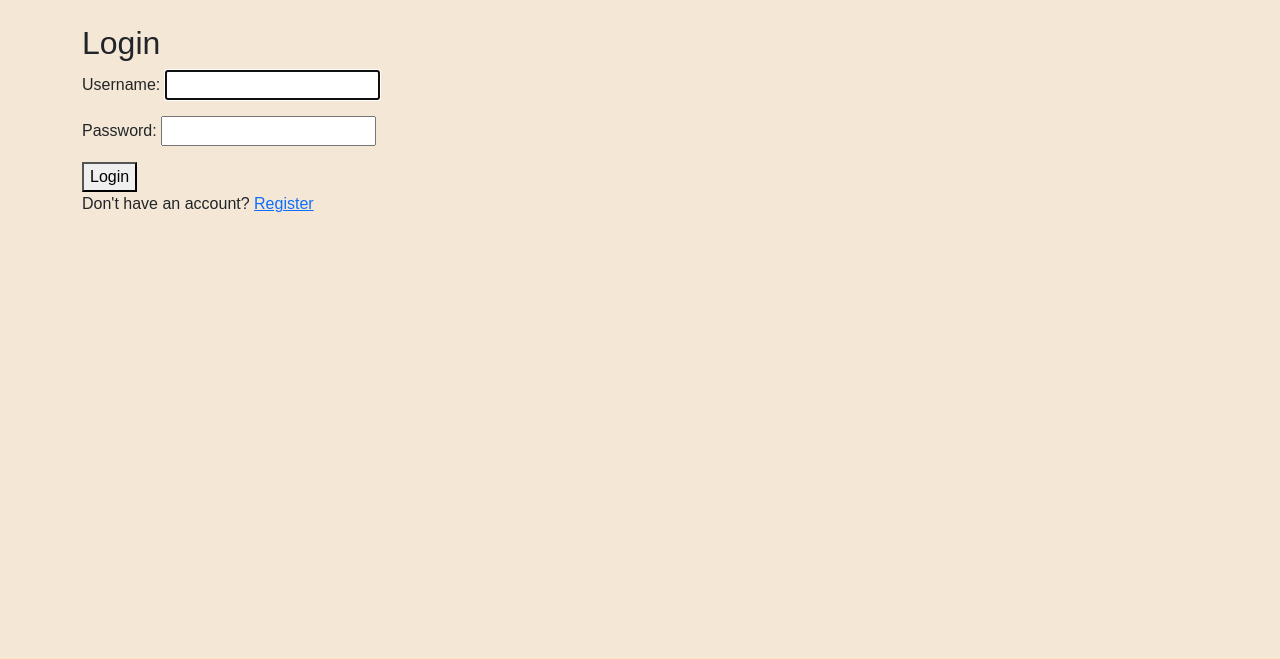
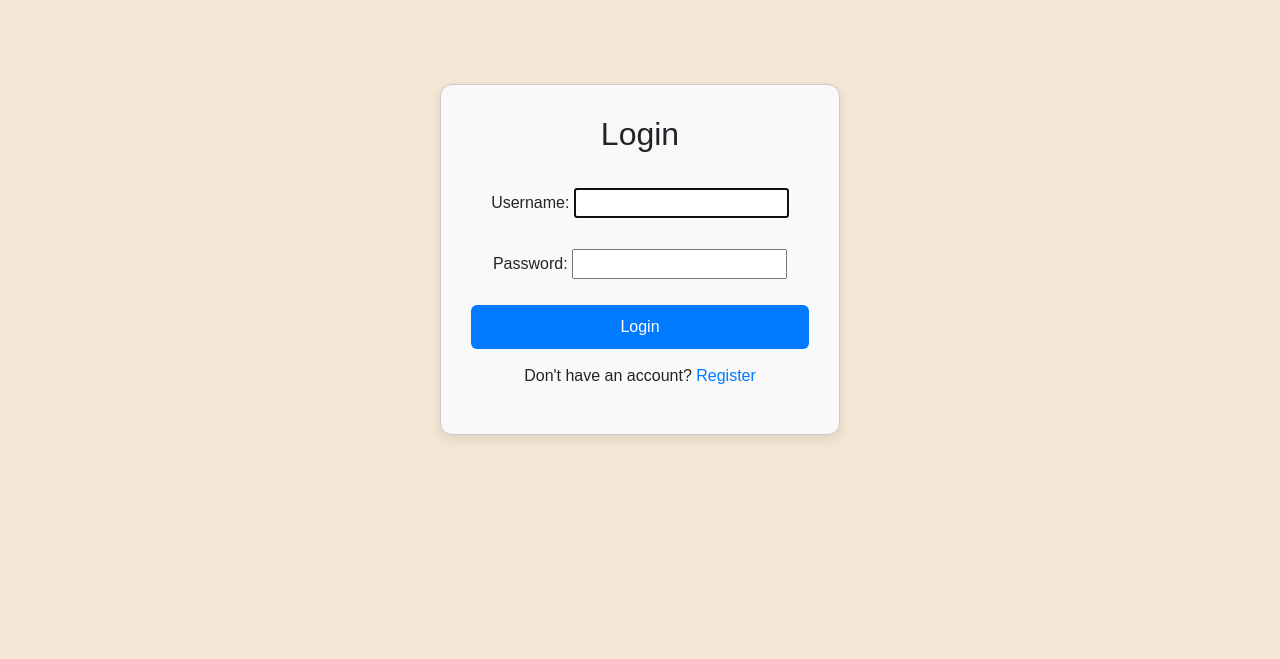
Before and after one commit to Venicezh23/pet_clinic_app, a Django app: page /accounts/login/ in a window 1280 px wide. Shown: the part 72-731 px from the top of the page. Run offline with Django 5.2, Linux system fonts and the light colour scheme.

Commit message:
Basic login design

```diff
--- a/accounts/templates/accounts/login.html
+++ b/accounts/templates/accounts/login.html
@@ -1,5 +1,60 @@
 {% extends "accounts/base.html" %}
 {% block content %}
+
+<style>
+
+.login-box {
+    max-width: 400px;
+    margin: 60px auto;
+    padding: 30px;
+    border: 1px solid #ccc;
+    border-radius: 12px;
+    background-color: #f9f9f9;
+    box-shadow: 0 4px 12px rgba(0, 0, 0, 0.1);
+  }
+
+  .login-box h2 {
+    text-align: center;
+    margin-bottom: 20px;
+  }
+
+  .login-box form {
+    display: flex;
+    flex-direction: column;
+  }
+
+  .login-box button {
+    margin-top: 10px;
+    padding: 10px;
+    background-color: #007bff;
+    color: white;
+    border: none;
+    border-radius: 6px;
+    cursor: pointer;
+  }
+
+  .login-box button:hover {
+    background-color: #0056b3;
+  }
+
+  .login-box p {
+    text-align: center;
+    margin-top: 15px;
+  }
+
+  .login-box a {
+    color: #007bff;
+    text-decoration: none;
+  }
+
+  .login-box a:hover {
+    text-decoration: underline;
+  }
+
+
+</style>
+
+<div class="login-box">
     <h2>Login</h2>
     <form method="POST">
         {% csrf_token %}
@@ -7,4 +62,5 @@
         <button type="submit">Login</button>
     </form>
     <p>Don't have an account? <a href="{% url 'register' %}">Register</a></p>
+</div>
 {% endblock %}
```
Lines whose indentation alone changed are shown as unchanged.
